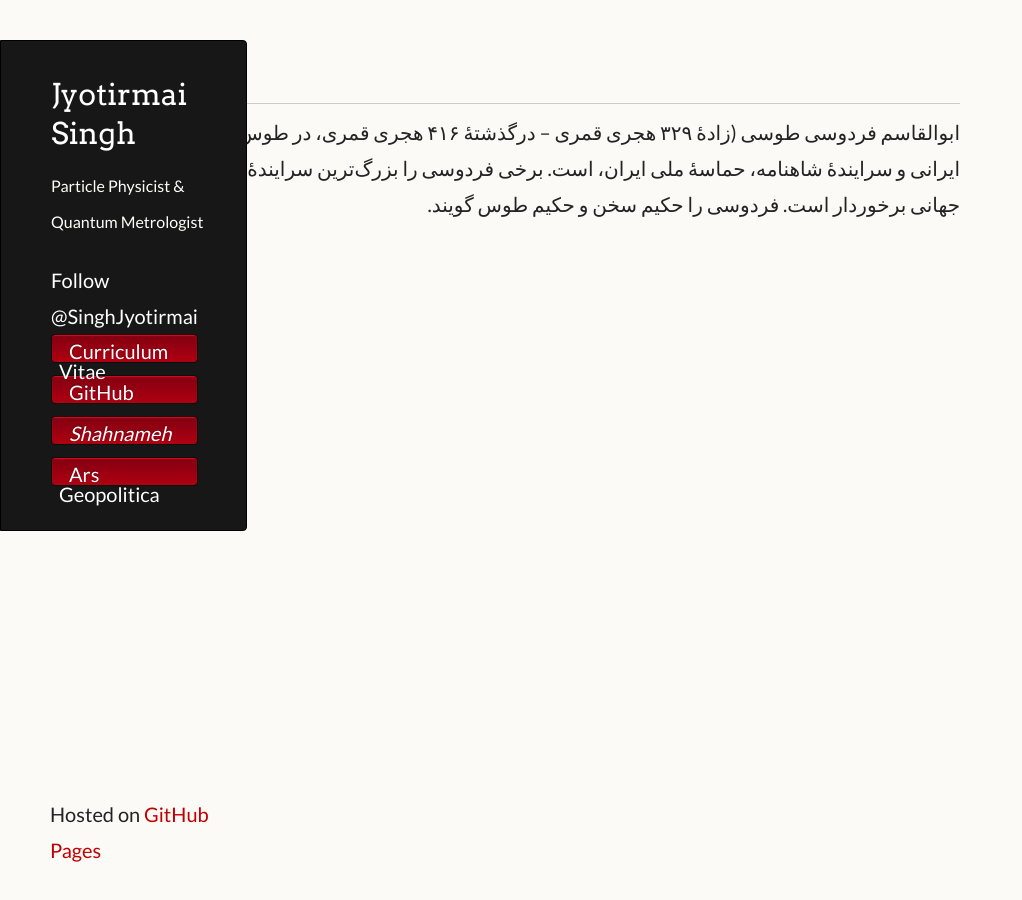
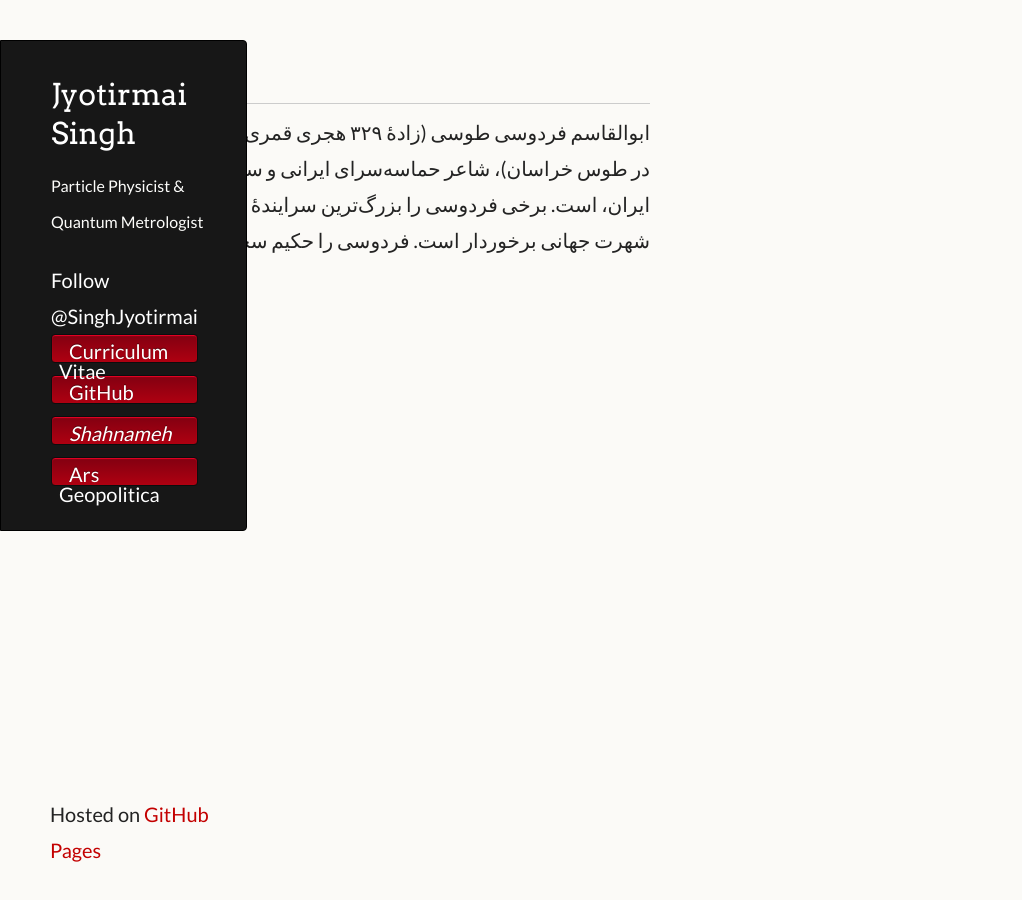
Before and after one commit to joe-singh/joe-singh.github.io, a Jekyll site: the page built from pers_test.md, in a window 1280 px wide. Shown: the whole page, without its empty margins (0-1022 px from the left). Built offline with Jekyll 4.4.1, drawn with Linux system fonts in a browser that asks for light colours; some web fonts are replaced; our own code applies the rules of GitHub Pages for plain Markdown files; comment, search, counter and statistics services are not loaded.

```diff
--- a/_sass/jekyll-theme-dinky.scss
+++ b/_sass/jekyll-theme-dinky.scss
@@ -327,8 +327,8 @@ a.buttons:hover {
 /* Section - for main page content */
 
 section {
-  width:1000px;
-  float:right;
+  width:650px;
+  float:left;
   padding-bottom:50px;
 }
 
```
